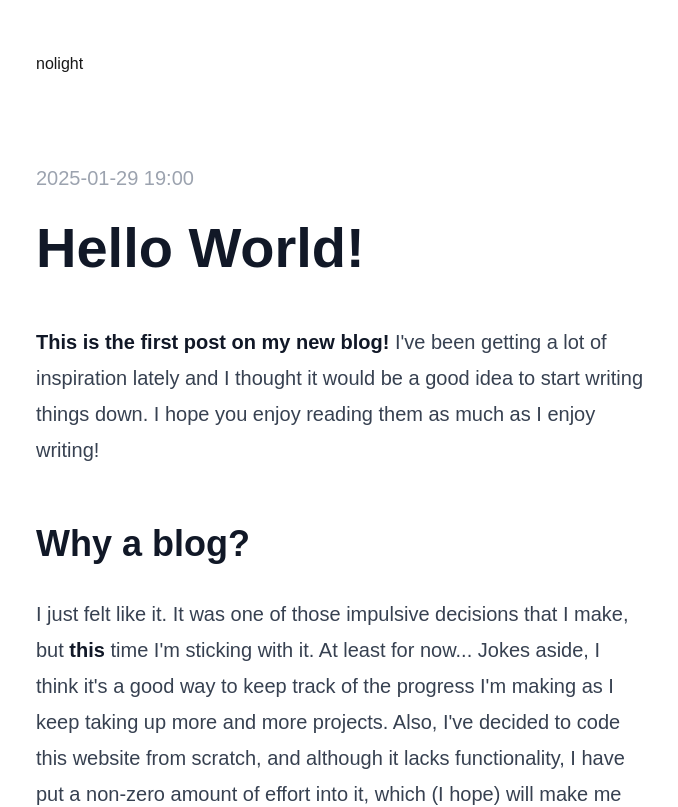
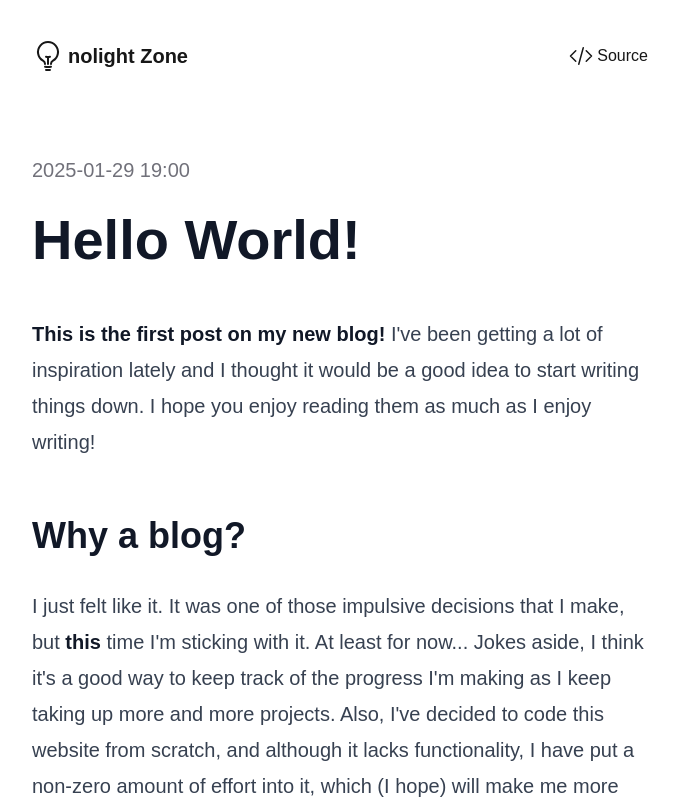
Before and after one commit to nolight132/dev-blog, a Next.js app: page /hello-world in a window 1280 px wide. Shown: the top 807 px of the page, without its empty margins (300-978 px from the left). Built offline with nearby package versions, Linux system fonts and the light colour scheme.

Commit message:
Implement code block copying

```diff
--- a/package.json
+++ b/package.json
@@ -17,9 +17,11 @@
     "react": "^19.0.0",
     "react-dom": "^19.0.0",
     "rehype-highlight": "^7.0.1",
-    "remark-gfm": "^4.0.0"
+    "remark-gfm": "^4.0.0",
+    "unist-util-visit": "^5.0.0"
   },
   "devDependencies": {
+    "@biomejs/biome": "^1.9.4",
     "@types/node": "^20",
     "@types/react": "^19",
     "@types/react-dom": "^19",
--- a/src/app/[slug]/page.tsx
+++ b/src/app/[slug]/page.tsx
@@ -3,6 +3,7 @@ import { getPostBySlug, getPostSlugs, mdToPlainText } from "../../lib/mdx";
 import type { Metadata } from "next";
 import rehypeHighlight from "rehype-highlight";
 import "@/app/styles/highlight-js/rose-pine.css";
+import CodeBlock from "../components/CodeBlock";
 
 export async function generateStaticParams() {
 	const posts = getPostSlugs();
@@ -37,9 +38,15 @@ const Post = async ({ params }: { params: Promise<{ slug: string }> }) => {
 	const { meta, content } = getPostBySlug(slug);
 
 	return (
-		<article className="prose dark:prose-invert md:prose-lg lg:prose-xl w-full py-16">
-			<p className="text-gray-400">{meta.date}</p>
-			<MDXRemote source={content} options={options} />
+		<article className="prose dark:prose-invert md:prose-lg lg:prose-xl w-full">
+			<p className="text-muted-foreground">{meta.date}</p>
+			<MDXRemote
+				source={content}
+				options={options}
+				components={{
+					pre: CodeBlock,
+				}}
+			/>
 		</article>
 	);
 };
--- /dev/null
+++ b/src/app/components/CodeBlock.tsx
@@ -0,0 +1,76 @@
+"use client";
+
+import { useState } from "react";
+import { ClipboardIcon, CheckIcon } from "@heroicons/react/24/outline";
+import React, {
+	type ReactNode,
+	isValidElement,
+	type ReactElement,
+} from "react";
+
+const CodeBlock = ({
+	children,
+	className,
+}: {
+	children: ReactNode;
+	className?: string;
+}) => {
+	const [copied, setCopied] = useState(false);
+
+	const handleCopy = () => {
+		// Extract the text content from the children (code block)
+		const extractText = (node: ReactNode): string => {
+			if (typeof node === "string" || typeof node === "number") {
+				return node.toString();
+			}
+			if (Array.isArray(node)) {
+				return node.map(extractText).join("");
+			}
+			if (isValidElement(node)) {
+				const element = node as ReactElement<{ children?: ReactNode }>;
+				if (element.props.children) {
+					return extractText(element.props.children);
+				}
+			}
+			return "";
+		};
+
+		const textToCopy = extractText(children);
+
+		// Copy the text to the clipboard
+		navigator.clipboard
+			.writeText(textToCopy)
+			.then(() => {
+				setCopied(true); // Show the checkmark icon
+				setTimeout(() => setCopied(false), 2000); // Reset after 2 seconds
+			})
+			.catch((err) => {
+				console.error("Failed to copy text: ", err);
+			});
+	};
+
+	return (
+		<div className="relative rounded-xl overflow-x-auto group">
+			<div className="absolute top-2 right-2 flex items-center gap-2">
+				<button
+					type="button"
+					onClick={handleCopy}
+					className="p-2 rounded hover:bg-zinc-800 transition"
+					aria-label="Copy code"
+				>
+					{copied ? (
+						<CheckIcon className="size-6" />
+					) : (
+						<ClipboardIcon className="size-6" />
+					)}
+				</button>
+			</div>
+			<pre className={`hljs ${className || ""}`}>
+				{/* Render the children (code element) directly */}
+				{children}
+			</pre>
+		</div>
+	);
+};
+
+export default CodeBlock;
--- a/src/app/globals.css
+++ b/src/app/globals.css
@@ -5,12 +5,18 @@
 :root {
 	--background: #ffffff;
 	--foreground: #171717;
+	--muted: #f4f4f5;
+	--muted-foreground: #71717a;
 }
 
 @media (prefers-color-scheme: dark) {
 	:root {
 		--background: #0a0a0a;
 		--foreground: #ededed;
+		--muted: #1a1a1a;
+		--muted-foreground: #a1a1aa;
+		--accent: #c4a7e7;
+		--accent-foreground: #c4a7e7;
 	}
 }
 
@@ -19,3 +25,9 @@ body {
 	background: var(--background);
 	font-family: Arial, Helvetica, sans-serif;
 }
+
+@layer components {
+	.nav-link {
+		@apply flex items-center space-x-1;
+	}
+}
--- a/src/app/layout.tsx
+++ b/src/app/layout.tsx
@@ -1,6 +1,7 @@
 import type { Metadata } from "next";
 import "./globals.css";
 import Link from "next/link";
+import { LightBulbIcon, CodeBracketIcon } from "@heroicons/react/24/outline";
 
 export const metadata: Metadata = {
 	title: "Peak nolight Zone",
@@ -9,21 +10,34 @@ export const metadata: Metadata = {
 
 export default function RootLayout({
 	children,
-}: Readonly<{
-	children: React.ReactNode;
-}>) {
+}: Readonly<{ children: React.ReactNode }>) {
+	const websiteSourceURL = "https://github.com/nolight132/dev-blog";
 	return (
 		<html lang="en">
 			<body>
-				<div className="flex flex-col items-center p-8">
-					<div className="flex flex-col lg:w-1/2 justify-center items-center">
-						<nav className="flex items-center w-full h-16">
-							<Link className="link" href="/">
-								nolight
-							</Link>
+				<div className="flex flex-col items-center p-6">
+					<div className="flex flex-col min-h-screen w-full lg:w-1/2 items-center">
+						<nav className="flex justify-between items-center w-full h-16 text-accent-foreground">
+							<div className="h-full flex items-center">
+								<Link className="nav-link text-xl font-bold" href="/">
+									<LightBulbIcon className="size-8" />
+									<p>nolight Zone</p>
+								</Link>
+							</div>
+							<div className="h-full flex items-center">
+								<Link className="nav-link" href={websiteSourceURL}>
+									<CodeBracketIcon className="size-6" />
+									<p>Source</p>
+								</Link>
+							</div>
 						</nav>
-						{children}
+						<div className="w-full py-16 flex justify-center">{children}</div>
 					</div>
+					<footer>
+						<p className="text-muted-foreground">
+							&copy; {new Date().getFullYear()} nolight. All rights reserved.
+						</p>
+					</footer>
 				</div>
 			</body>
 		</html>
--- a/src/app/page.tsx
+++ b/src/app/page.tsx
@@ -10,19 +10,17 @@ export default function Home() {
 			<h2 className="font-bold text-4xl mb-6">Latest Posts</h2>
 			<ul className="space-y-4">
 				{posts.map((post) => {
-					// Convert MDX content to plain text
 					const plainText = mdToPlainText(post.content);
-
 					return (
 						<li key={post.slug} className="pb-4">
-							<Link href={`/${post.slug}`}>
-								<h2 className="text-xl font-semibold hover:text-blue-300">
+							<Link className="group" href={`/${post.slug}`}>
+								<h2 className="text-2xl py-2 font-semibold group-hover:text-accent-foreground transition">
 									{post.meta.title}
 								</h2>
-								<p>{plainText.slice(0, 100)}...</p>
+								<p className="truncate">{plainText}</p>
 								<div className="flex items-center space-x-2">
 									<CalendarIcon className="size-4" />
-									<p className="text-gray-500">{post.meta.date}</p>
+									<p className="text-muted-foreground">{post.meta.date}</p>
 								</div>
 							</Link>
 						</li>
--- a/src/app/styles/highlight-js/rose-pine.css
+++ b/src/app/styles/highlight-js/rose-pine.css
@@ -104,6 +104,7 @@ pre:has(.hljs),
 .hljs {
 	color: #c9d1d9;
 	background: #0d1117;
+	margin: 0;
 }
 
 .hljs-emphasis {
--- a/tailwind.config.ts
+++ b/tailwind.config.ts
@@ -11,6 +11,10 @@ export default {
 			colors: {
 				background: "var(--background)",
 				foreground: "var(--foreground)",
+				muted: "var(--muted)",
+				"muted-foreground": "var(--muted-foreground)",
+				accent: "var(--accent)",
+				"accent-foreground": "var(--accent-foreground)",
 			},
 		},
 	},
```
Also changed, not shown: biome.json (added, +30 -0 lines), 2 other files (tests, documents, lock files or other folders).
